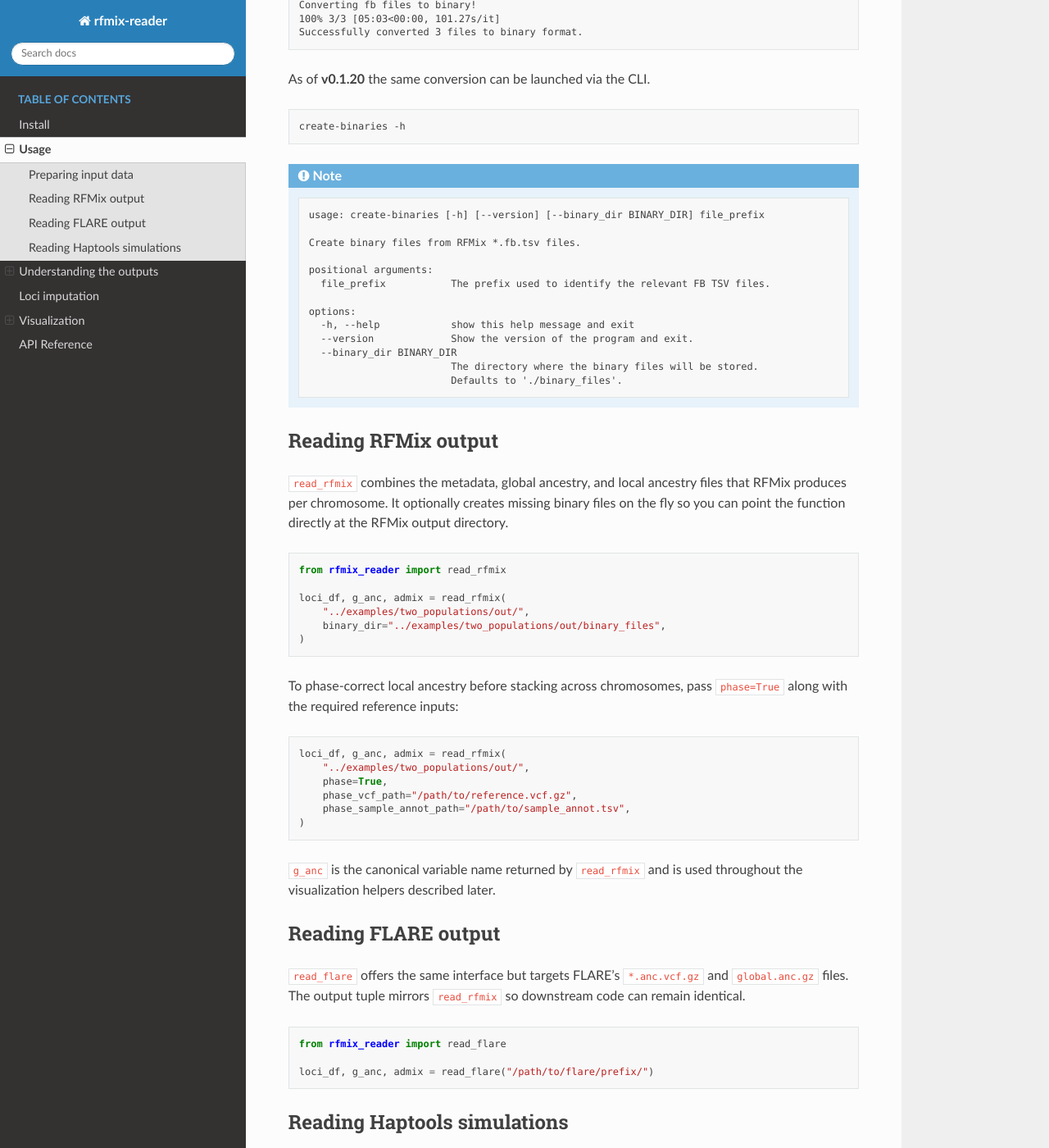
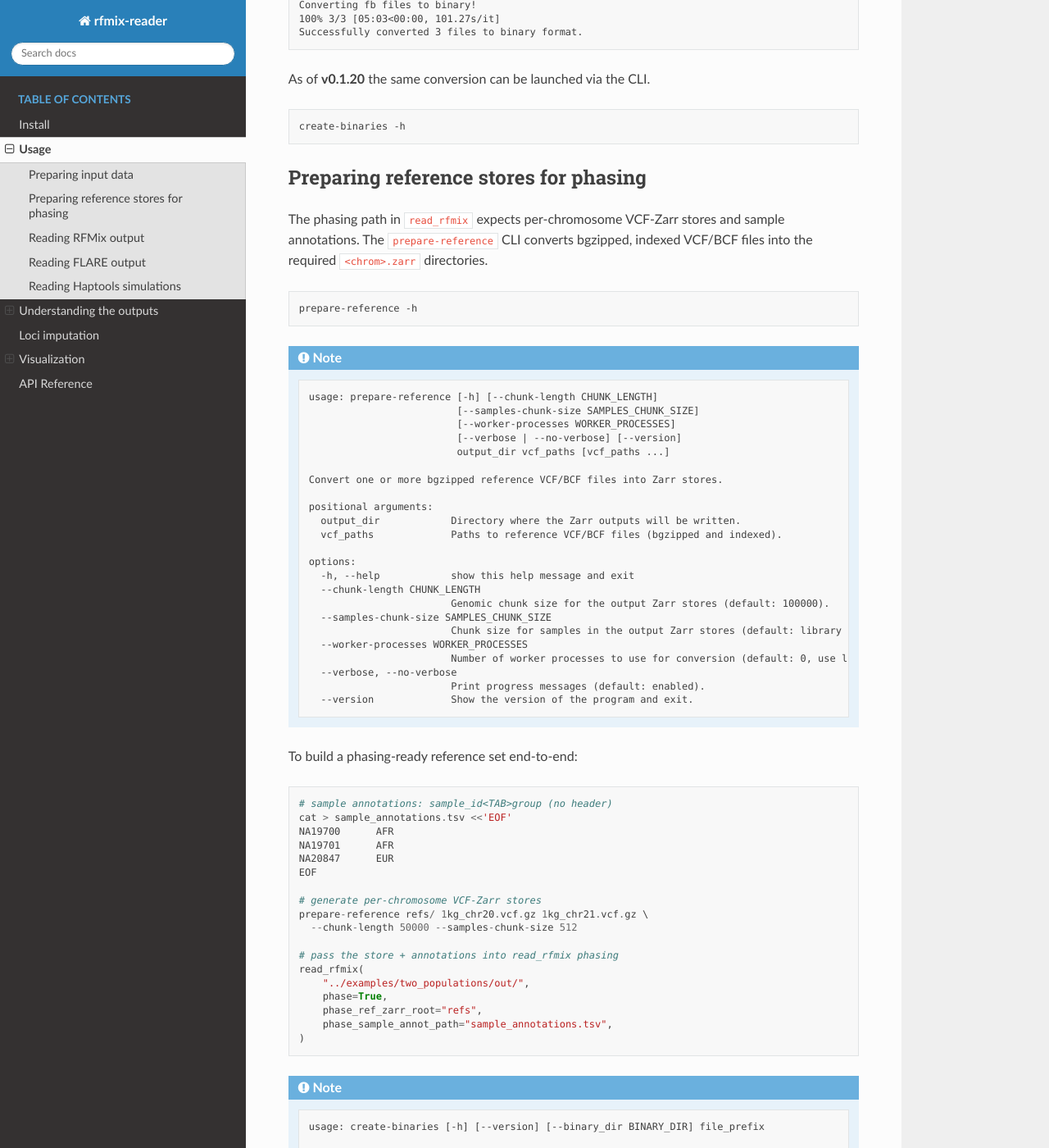
Before and after one commit to heart-gen/rfmix_reader, a Sphinx documentation site: the page built from docs/usage.rst, in a window 1280 px wide and 1400 px high, scrolled down 560 px. Shown: the whole window at 82% size. Built offline with Sphinx 7.4.7 and the Read the Docs theme 3.1.0, drawn with Linux system fonts in a browser that asks for light colours.

Commit message:
Document prepare-reference CLI

```diff
--- a/docs/usage.rst
+++ b/docs/usage.rst
@@ -33,6 +33,66 @@ As of **v0.1.20** the same conversion can be launched via the CLI.
 .. code:: shell
 
    create-binaries -h
+
+Preparing reference stores for phasing
+--------------------------------------
+
+The phasing path in ``read_rfmix`` expects per-chromosome VCF-Zarr stores and
+sample annotations. The ``prepare-reference`` CLI converts bgzipped, indexed
+VCF/BCF files into the required ``<chrom>.zarr`` directories.
+
+.. code:: shell
+
+   prepare-reference -h
+
+.. note::
+
+   .. code-block:: text
+
+      usage: prepare-reference [-h] [--chunk-length CHUNK_LENGTH]
+                               [--samples-chunk-size SAMPLES_CHUNK_SIZE]
+                               [--worker-processes WORKER_PROCESSES]
+                               [--verbose | --no-verbose] [--version]
+                               output_dir vcf_paths [vcf_paths ...]
+
+      Convert one or more bgzipped reference VCF/BCF files into Zarr stores.
+
+      positional arguments:
+        output_dir            Directory where the Zarr outputs will be written.
+        vcf_paths             Paths to reference VCF/BCF files (bgzipped and indexed).
+
+      options:
+        -h, --help            show this help message and exit
+        --chunk-length CHUNK_LENGTH
+                              Genomic chunk size for the output Zarr stores (default: 100000).
+        --samples-chunk-size SAMPLES_CHUNK_SIZE
+                              Chunk size for samples in the output Zarr stores (default: library chosen).
+        --worker-processes WORKER_PROCESSES
+                              Number of worker processes to use for conversion (default: 0, use library default).
+        --verbose, --no-verbose
+                              Print progress messages (default: enabled).
+        --version             Show the version of the program and exit.
+
+To build a phasing-ready reference set end-to-end::
+
+   # sample annotations: sample_id<TAB>group (no header)
+   cat > sample_annotations.tsv <<'EOF'
+   NA19700	AFR
+   NA19701	AFR
+   NA20847	EUR
+   EOF
+
+   # generate per-chromosome VCF-Zarr stores
+   prepare-reference refs/ 1kg_chr20.vcf.gz 1kg_chr21.vcf.gz \
+     --chunk-length 50000 --samples-chunk-size 512
+
+   # pass the store + annotations into read_rfmix phasing
+   read_rfmix(
+       "../examples/two_populations/out/",
+       phase=True,
+       phase_ref_zarr_root="refs",
+       phase_sample_annot_path="sample_annotations.tsv",
+   )
 
 .. note::
 
```
Also changed, not shown: README.md (+63 -0 lines), docs/usage.org (+57 -0 lines).
